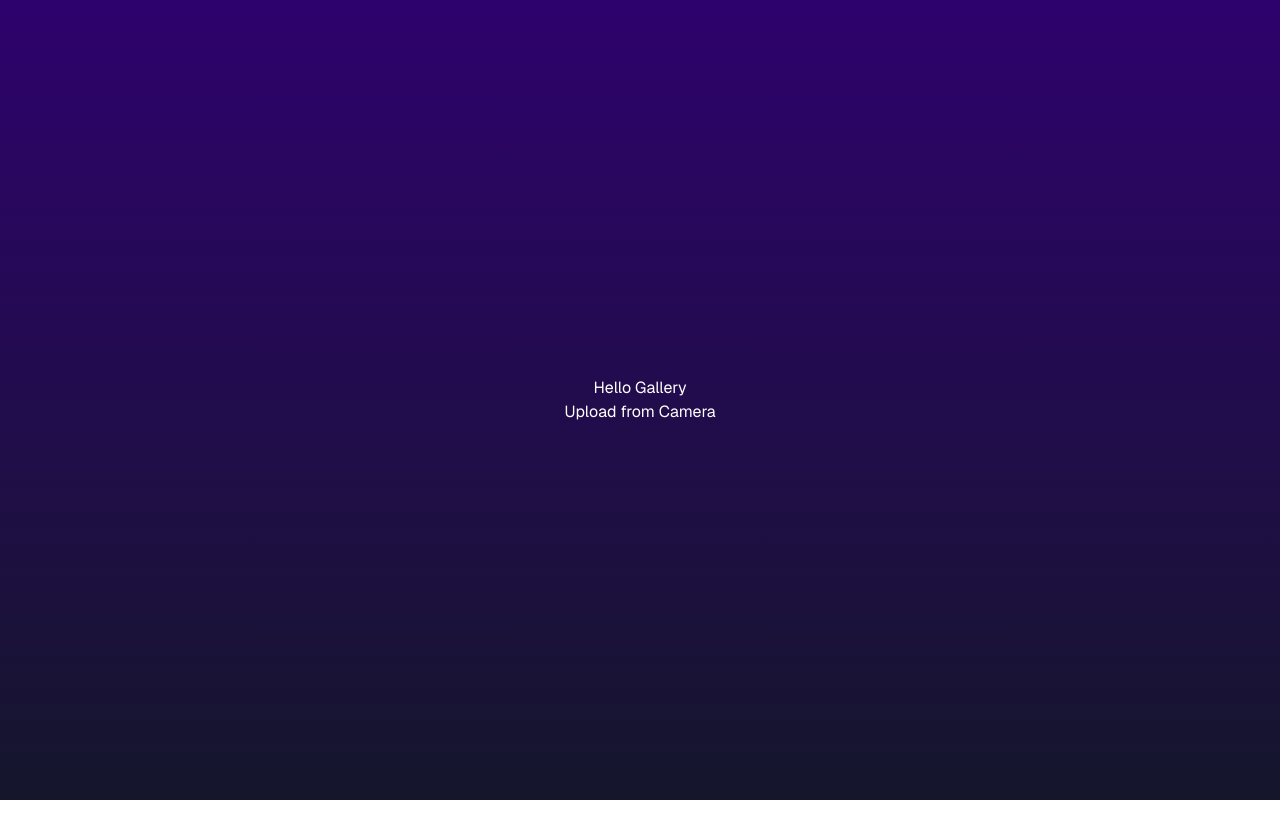
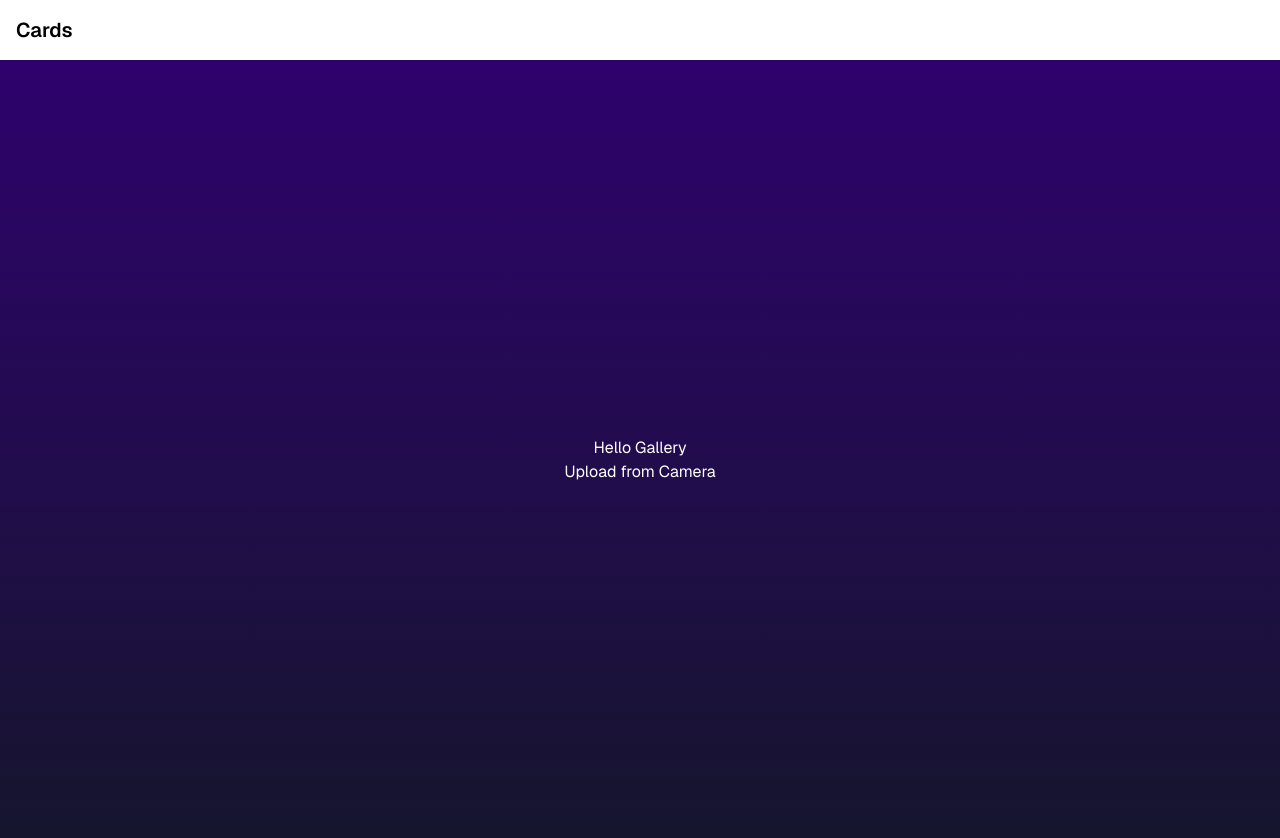
Before and after one commit to Marecho-Dev/tcg_mercury, a Next.js app: page / in a window 1280 px wide. Shown: the top 838 px of the page. Before the commit the page ends 800 px from the top, so only its background shows below. Built offline with nearby package versions, Linux system fonts and the light colour scheme.

Commit message:
add nav bar

```diff
--- a/src/app/layout.tsx
+++ b/src/app/layout.tsx
@@ -8,6 +8,14 @@ export const metadata = {
   icons: [{ rel: "icon", url: "/favicon.ico" }],
 };
 
+function TopNav() {
+  return (
+    <nav className="flex w-full items-center justify-between p-4 text-xl font-semibold">
+      <div>Cards</div>
+    </nav>
+  );
+}
+
 export default function RootLayout({
   children,
 }: {
@@ -15,7 +23,10 @@ export default function RootLayout({
 }) {
   return (
     <html lang="en" className={`${GeistSans.variable}`}>
-      <body>{children}</body>
+      <body>
+        <TopNav />
+        {children}
+      </body>
     </html>
   );
 }
```
